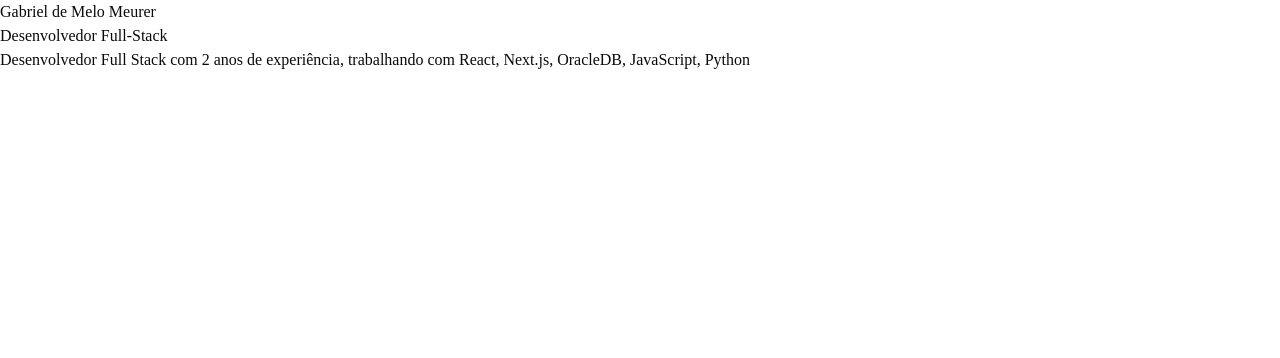
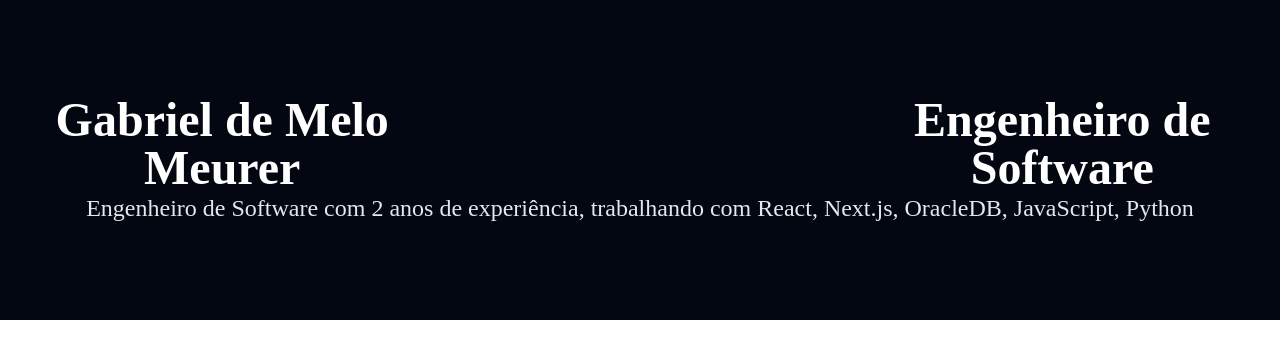
Before and after one commit to Dmeeloo/my-portfolio, a Next.js app: page / in a window 1280 px wide. Shown: the top 358 px of the page. Built offline with nearby package versions, Linux system fonts and the light colour scheme.

Commit message:
feat: iniciatedCss

```diff
--- a/src/app/globals.css
+++ b/src/app/globals.css
@@ -1,5 +1,4 @@
 @import "tailwindcss";
-@import "tw-animate-css";
 @import "shadcn/tailwind.css";
 
 @custom-variant dark (&:is(.dark *));
--- a/src/components/sections/Hero.tsx
+++ b/src/components/sections/Hero.tsx
@@ -4,13 +4,15 @@
 
 export function Hero() {
     return (
-        <section>
-            <motion.div initial={{ opacity: 0, y: 20}}
+        <section className="py-24 text-center bg-gray-950">
+            <motion.div initial={{ opacity: 0, y: -20}}
                         animate={{ opacity: 1, y: 0}}
-                        transition={{ duration: 0.5 }}>
-                <h1>Gabriel de Melo Meurer</h1>
-                <h2>Desenvolvedor Full-Stack</h2>
-                <p>Desenvolvedor Full Stack com 2 anos de experiência, trabalhando
+                        transition={{ duration: 1 }}>
+                <div className="flex item-center gap-100 justify-center">
+                    <h1 className="text-5xl font-bold text-white">Gabriel de Melo Meurer</h1>
+                    <h2 className="text-5xl font-bold text-white">Engenheiro de Software</h2>
+                </div>
+                <p className="text-2xl text-gray-200">Engenheiro de Software com 2 anos de experiência, trabalhando
                 com React, Next.js, OracleDB, JavaScript, Python</p>
             </motion.div>
         </section>
```
